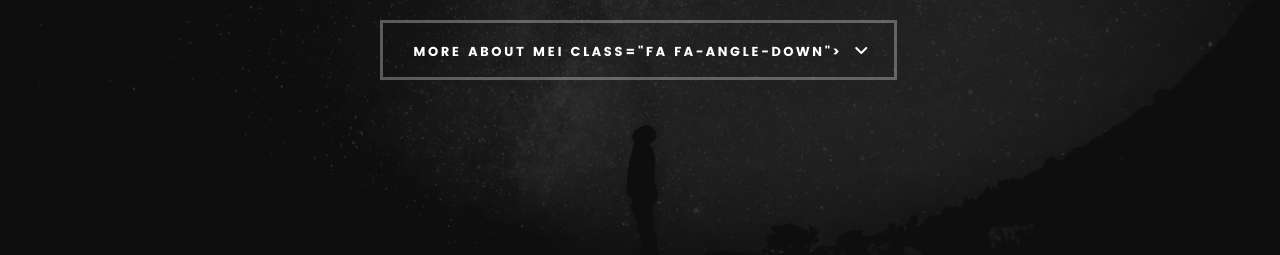
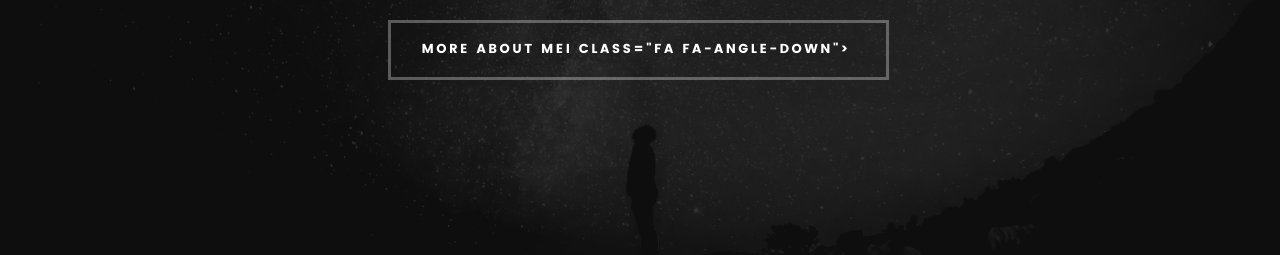
Before and after one commit to JimmyNayak/jimmynayak.github.io, a plain HTML site: page index.html in a window 1280 px wide. Shown: the part 419-674 px from the top of the page. Drawn offline with nearby package versions, Linux system fonts and the light colour scheme.

Commit message:
Update Main CSS

```diff
--- a/css/main.css
+++ b/css/main.css
@@ -1677,7 +1677,7 @@ header .logo a {
 
 .intro-content .button::after {
 	display: inline-block;
-	content: "\f107";
+	/* content: "\f107"; */
 	font-family: fontAwesome;
 	font-size: 1.6rem;
 	line-height: inherit;
```
